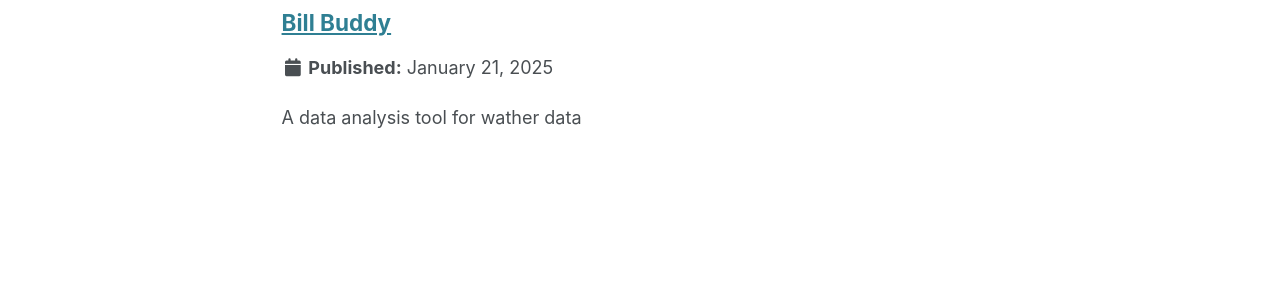
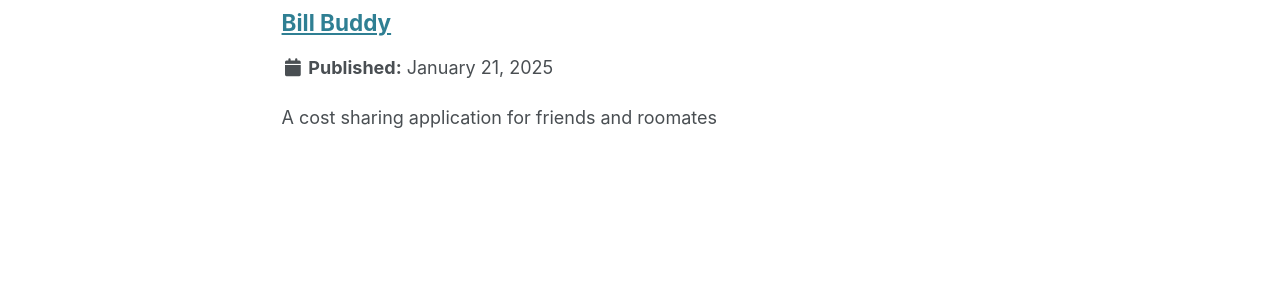
Before and after one commit to kjx172/kjx172.github.io, a Jekyll site: the page built from _pages/portfolio.html, in a window 1280 px wide and 1385 px high. Shown: the part 840-1140 px from the top of the window. Built offline with Jekyll 4.4.1, drawn with Linux system fonts in a browser that asks for light colours.

Commit message:
Update portfolio-5.html

```diff
--- a/_portfolio/portfolio-5.html
+++ b/_portfolio/portfolio-5.html
@@ -1,6 +1,6 @@
 ---
 title: "Bill Buddy"
-excerpt: "A data analysis tool for wather data"
+excerpt: "A cost sharing application for friends and roomates"
 collection: portfolio
 ---
 
```
